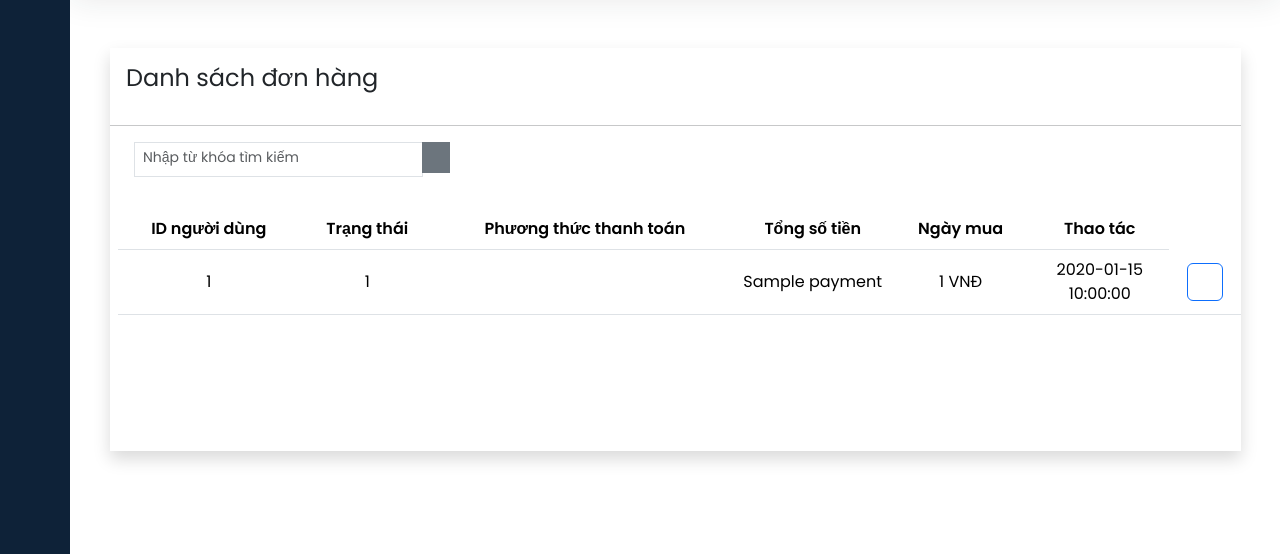
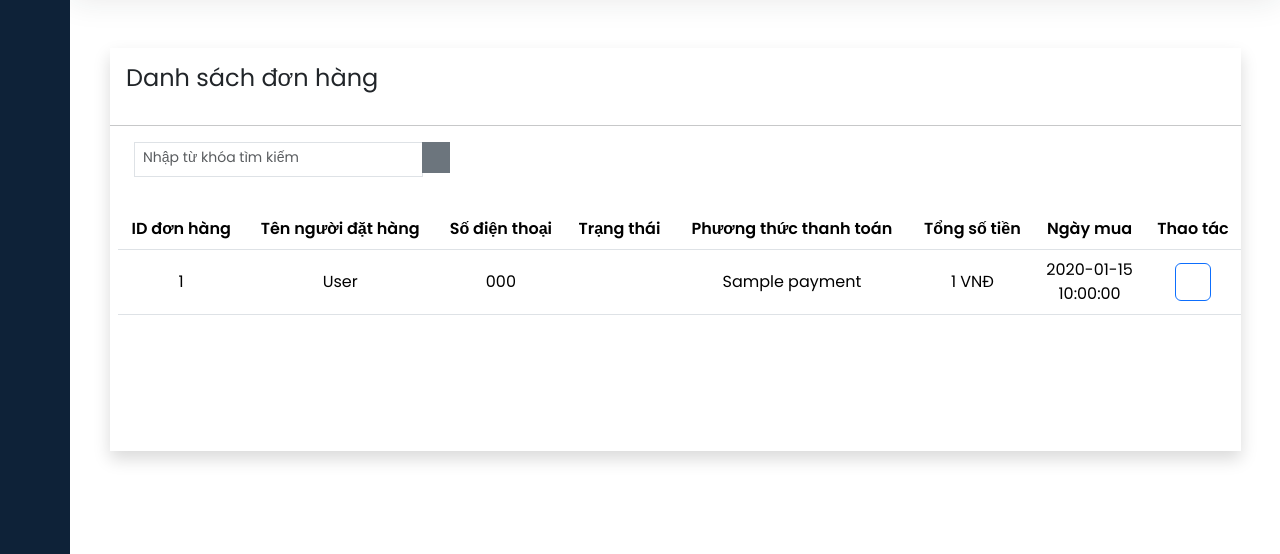
Before and after one commit to tthau02/da1_nem_mo, a PHP site: the page made by views/admin/orders/list.php in a window 1280 px wide. Shown: the part 55-609 px from the top of the page. Run offline with PHP 8.4, Linux system fonts and the light colour scheme; the template is opened without the code that fills it: most values are stand-ins (such as "Sample title", 1, 10 or a date in 2020); data that the repository does not hold is empty; some libraries are stand-ins or nearby versions.

Commit message:
fix admin đơn hàng

```diff
--- a/admin/index.php
+++ b/admin/index.php
@@ -65,5 +65,6 @@ match ($ctl) {
     // order
     'list-order' => (new OrderController) ->index(),
     'detail-order' =>(new OrderController) ->showOrder(),
+    // 'deleteOrder' => (new OrderController) ->removeOrder(),
     default => view('errors.404'),
 };
--- a/controllers/OrderController.php
+++ b/controllers/OrderController.php
@@ -9,10 +9,12 @@
         public function showOrder(){
             $id = $_GET['id'];
 
+            $message = "";
             // Thay đổi trạng thái
             if($_SERVER['REQUEST_METHOD'] === "POST"){
                 $status = $_POST['status'];
                 (new Order) -> updateStatus($id,$status);
+                $message = "Cập nhật trạng thái thành công";
             }
 
 
@@ -22,9 +24,9 @@
 
             $status = (new Order) ->status_detail;
 
-            return view('admin.orders.detail',compact('order', 'order_details', 'status'));
+            return view('admin.orders.detail',compact('order', 'order_details', 'status', 'message'));
         }
 
+
     }
-
 ?>
--- a/views/admin/orders/list.php
+++ b/views/admin/orders/list.php
@@ -26,7 +26,10 @@
                 <table class="table table-hover ">
                     <thead class="thead-light">
                         <tr>
-                        <th scope="col" class="text-center align-middle">ID người dùng</th>
+                        <th scope="col" class="text-center align-middle">ID đơn hàng</th>
+
+                        <th scope="col" class="text-center align-middle">Tên người đặt hàng</th>
+                        <th scope="col" class="text-center align-middle">Số điện thoại</th>
                         <th scope="col" class="text-center align-middle">Trạng thái</th>
                         <th scope="col" class="text-center align-middle">Phương thức thanh toán</th>
                         <th scope="col" class="text-center align-middle">Tổng số tiền</th>
@@ -41,7 +44,9 @@
                             <tr>
 
                                 <td class="text-center align-middle"><?= $order['id'] ?></td>
-                                <td class="text-center align-middle"><?= $order['user_id'] ?></td>
+                                <td class="text-center align-middle"><?= $order['fullname'] ?></td>
+                                <td class="text-center align-middle"><?= $order['phone'] ?></td>
+                                <!-- <?php dd($order['phone']) ?> -->
                                 <td class="text-center align-middle"><?= getOrderStatus($order['status']) ?></td>
                                 <td class="text-center align-middle"><?= $order['payment'] ?></td>
                                 <td class="text-center align-middle"><?= number_format($order['total_price']) ?> VNĐ</td>
@@ -54,7 +59,11 @@
                                             <i class="lni lni-pencil"></i>
                                         </button>
                                     </a>
-
+                                    <!-- <a onclick="return confirm ('Bạn có chắc chắn muốn xóa danh mục này không!')" href="?ctl=deleteOrder&id=<?= $order['id'] ?>">
+                                        <button type="button" class="btn btn-outline-danger">
+                                            <i class="lni lni-close"></i>
+                                        </button>
+                                    </a> -->
                                 </td>
                             </tr>
                         <?php endforeach ?>
```
Also changed, not shown: views/admin/orders/detail.php (+16 -1 lines), views/client/payment.php (+1 -8 lines).
